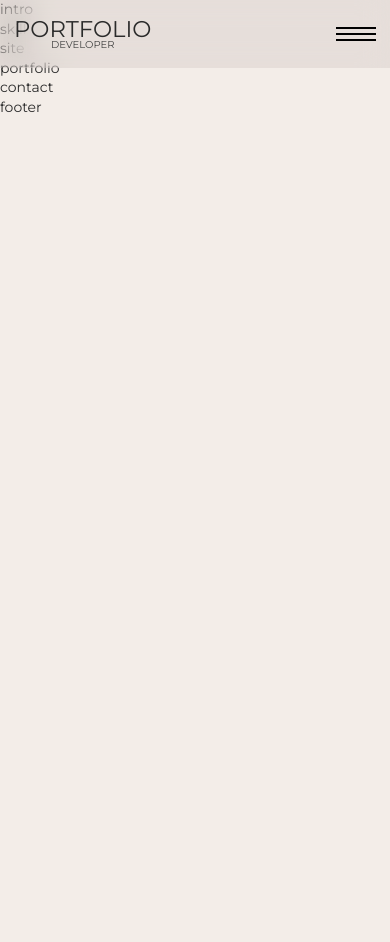
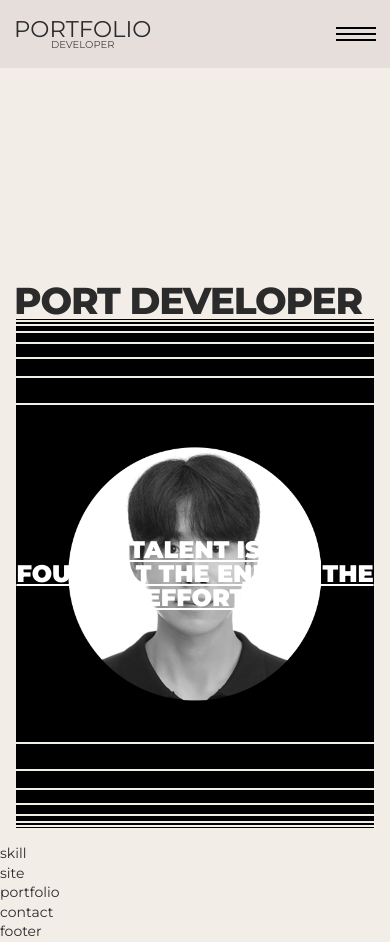
Before and after one commit to Parkseolmin/port2023-vite, a website built with Vite: page src/index.html in a window 390 px wide. Before the commit the page ends 844 px from the top, so only its background shows below. Built offline with nearby package versions, Linux system fonts and the light colour scheme; a small style sheet from the web is missing; a web font is replaced by a local one.

Commit message:
😆 소개영역 완료

```diff
--- a/src/assets/css/section/header.css
+++ b/src/assets/css/section/header.css
@@ -64,7 +64,7 @@
 .header__nav__mobile span::before {
   content: '';
   width: 40px;
-  height: 1.9px;
+  height: 2px;
   background-color: var(--black);
   position: absolute;
   right: 0;
@@ -74,7 +74,7 @@
 .header__nav__mobile span::after {
   content: '';
   width: 40px;
-  height: 1.9px;
+  height: 2px;
   background-color: var(--black);
   position: absolute;
   left: 0;
--- a/src/assets/css/section/intro.css
+++ b/src/assets/css/section/intro.css
@@ -1,2 +1,156 @@
 #intro {
+  height: 100vh;
 }
+
+.intro__inner {
+  width: 100%;
+  height: 100%;
+  display: flex;
+  align-items: flex-start;
+  justify-content: flex-end;
+  flex-direction: column;
+  padding: 16px;
+}
+
+.intro__title {
+  font-size: 10vw;
+  text-transform: uppercase;
+  line-height: 1;
+  font-weight: 800;
+  white-space: nowrap;
+  text-indent: -0.5vw;
+  letter-spacing: -0.3vw;
+}
+
+.intro__text {
+  width: 100%;
+  height: 40vh;
+  background-color: var(--black);
+  color: var(--white);
+  display: flex;
+  align-items: center;
+  justify-content: center;
+  flex-direction: column;
+  position: relative;
+}
+
+.intro__text .text {
+  font-size: 3vw;
+  line-height: 1;
+  font-weight: 900;
+  text-transform: uppercase;
+  text-decoration: underline;
+  text-align: center;
+  position: relative;
+  z-index: 100;
+  transition: all 0.3s;
+  cursor: all-scroll;
+  margin: 10rem 0;
+}
+
+.intro__text .img {
+  position: absolute;
+  left: 50%;
+  top: 50%;
+  transform: translate(-50%, -50%);
+  width: 30vh;
+  height: 30vh;
+  filter: grayscale(100%);
+  transition: all 0.3s;
+}
+
+.intro__text:hover .text {
+  opacity: 0;
+}
+
+.intro__text:hover .img {
+  filter: grayscale(0);
+}
+
+.intro_lines {
+  width: 100%;
+}
+
+.intro_lines .line {
+  display: block;
+  width: 100%;
+  height: 1px;
+  background-color: var(--black);
+  margin-bottom: 0.5vw;
+}
+
+.intro_lines.bottom .line {
+  margin-top: 0.5vw;
+  margin-bottom: 0;
+  display: none;
+}
+
+.intro_lines .line:nth-child(1) {
+  height: 1px;
+}
+.intro_lines .line:nth-child(2) {
+  height: 2px;
+}
+.intro_lines .line:nth-child(3) {
+  height: 5px;
+}
+.intro_lines .line:nth-child(4) {
+  height: 9px;
+}
+.intro_lines .line:nth-child(5) {
+  height: 13px;
+}
+.intro_lines .line:nth-child(6) {
+  height: 17px;
+}
+.intro_lines .line:nth-child(7) {
+  height: 25px;
+}
+
+.intro_lines.bottom .line:nth-child(1) {
+  height: 25px;
+}
+.intro_lines.bottom .line:nth-child(2) {
+  height: 17px;
+}
+.intro_lines.bottom .line:nth-child(3) {
+  height: 13px;
+}
+.intro_lines.bottom .line:nth-child(4) {
+  height: 9px;
+}
+.intro_lines.bottom .line:nth-child(5) {
+  height: 5px;
+}
+.intro_lines.bottom .line:nth-child(6) {
+  height: 2px;
+}
+.intro_lines.bottom .line:nth-child(7) {
+  height: 1px;
+}
+
+@media (max-width: 800px) {
+  .intro__text {
+    justify-content: center;
+  }
+  .intro_lines.bottom .line {
+    display: block;
+  }
+  .intro__text .text {
+    font-size: 24px;
+  }
+
+  .intro__title {
+    font-size: 9.6vw;
+  }
+}
+
+@media (max-width: 320px) {
+  /* .intro__inner {
+    align-items: center;
+  } */
+  .intro__title {
+    /* font-size: 24px; */
+    display: none;
+  }
+}
--- a/src/index.html
+++ b/src/index.html
@@ -54,10 +54,41 @@
       </div>
     </header>
     <!-- //header -->
-    <!-- //header -->
 
     <main id="main" role="main">
-      <section id="intro">intro</section>
+      <section id="intro">
+        <div class="intro__inner">
+          <div class="intro__title">port developer</div>
+          <div class="intro_lines" aria-hidden="true">
+            <span class="line"></span>
+            <span class="line"></span>
+            <span class="line"></span>
+            <span class="line"></span>
+            <span class="line"></span>
+            <span class="line"></span>
+            <span class="line"></span>
+          </div>
+          <div class="intro__text">
+            <div class="text">
+              <div>talent is</div>
+              <div>found at the end of the</div>
+              <div>effort</div>
+            </div>
+            <div class="img">
+              <img src="assets/img/aboutme.png" alt="어바웃미" />
+            </div>
+          </div>
+          <div class="intro_lines bottom" aria-hidden="true">
+            <span class="line"></span>
+            <span class="line"></span>
+            <span class="line"></span>
+            <span class="line"></span>
+            <span class="line"></span>
+            <span class="line"></span>
+            <span class="line"></span>
+          </div>
+        </div>
+      </section>
       <!-- //intro -->
 
       <section id="skill">skill</section>
```
Also changed, not shown: src/assets/img/aboutme.png (added).
